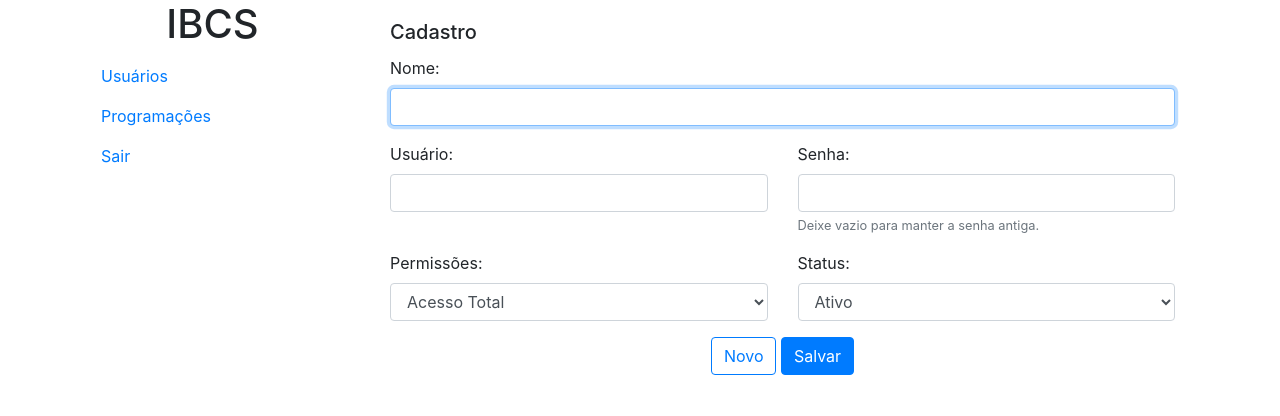
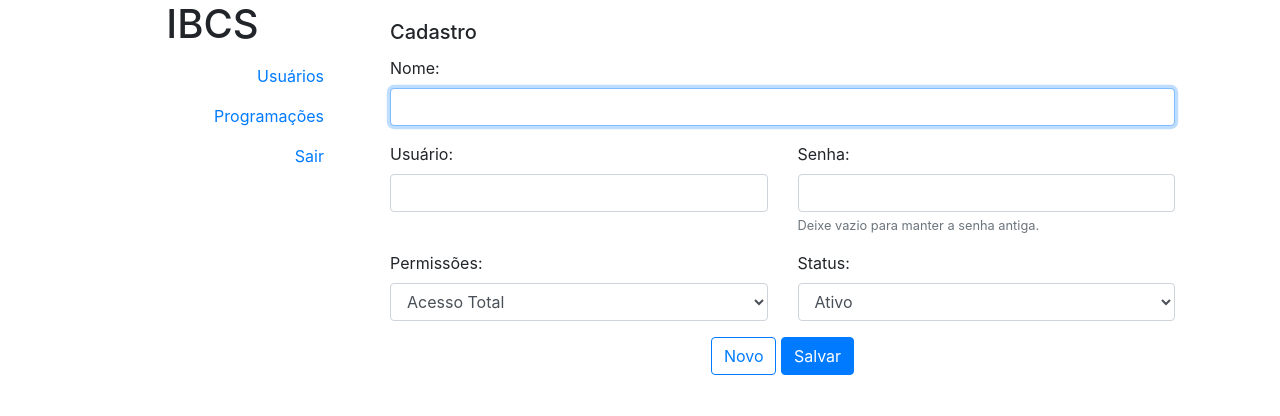
Before and after one commit to arlandantas/site_ibcs, a CodeIgniter app: page /database/index.php/users/index in a window 1280 px wide. Shown: the top 416 px of the page. Run offline with CodeIgniter, Linux system fonts and the light colour scheme; the visitor is signed in with stand-in values (Sample User, id 1); data that the repository does not hold is empty.

Commit message:
menu desktop align

```diff
--- a/server/application/views/header.php
+++ b/server/application/views/header.php
@@ -45,7 +45,7 @@
           ?>
           <div class="nav flex-column nav-pills" id="v-pills-tab" role="tablist" aria-orientation="vertical">
             <?php foreach ($menus as $menu) { ?>
-              <a class="nav-link <?= '/'.uri_string() == $menu['href'] ? 'active' : '' ?>" href="<?= $menu['href'] ?>" aria-selected="true"><?= $menu['name'] ?></a>
+              <a class="nav-link <?= '/'.uri_string() == $menu['href'] ? 'active' : '' ?>" href="<?= $menu['href'] ?>" aria-selected="true" style="text-align: right"><?= $menu['name'] ?></a>
             <?php } ?>
           </div>
         </div>
```
